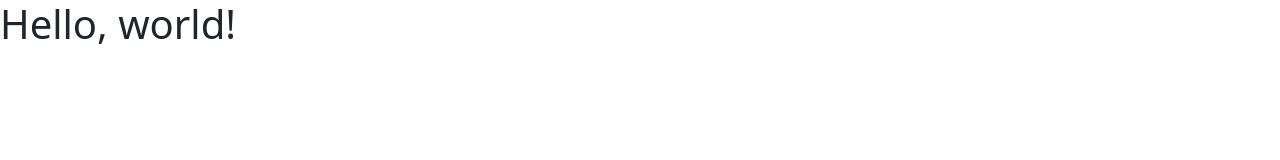
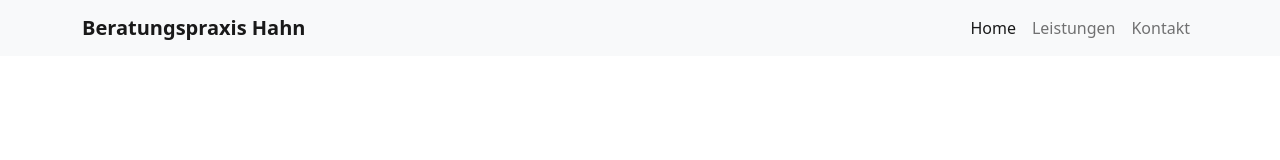
Before and after one commit to FredsDevEnv/Beratungspraxis-Hahn, a plain HTML site: page index.html in a window 1280 px wide. Drawn offline with nearby package versions, Linux system fonts and the light colour scheme.

Commit message:
finalize navbar

```diff
--- a/index.html
+++ b/index.html
@@ -1,5 +1,5 @@
 <!doctype html>
-<html lang="en">
+<html lang="de">
   <head>
     <!-- Required meta tags -->
     <meta charset="utf-8">
@@ -8,12 +8,39 @@
     <!-- Bootstrap CSS -->
     <link href="https://cdn.jsdelivr.net/npm/bootstrap@5.1.3/dist/css/bootstrap.min.css" rel="stylesheet" integrity="sha384-1BmE4kWBq78iYhFldvKuhfTAU6auU8tT94WrHftjDbrCEXSU1oBoqyl2QvZ6jIW3" crossorigin="anonymous">
 
-    <title>Hello, world!</title>
+    <!-- Custom CSS -->
+    <link rel="stylesheet" href="style.css">
+
+    <!-- Title-->
+    <title>Beratungspraxis Hahn</title>
+
   </head>
   <body>
-    <h1>Hello, world!</h1>
 
-    <!-- Option 1: Bootstrap Bundle with Popper -->
+    <!-- Naviagtion Bar-->
+    <nav class="navbar navbar-expand-lg navbar-light bg-light">
+      <div class="container">
+        <a class="navbar-brand fw-bold" href="#">Beratungspraxis Hahn</a>
+        <button class="navbar-toggler" type="button" data-bs-toggle="collapse" data-bs-target="#navbarSupportedContent" aria-controls="navbarSupportedContent" aria-expanded="false" aria-label="Toggle navigation">
+          <span class="navbar-toggler-icon"></span>
+        </button>
+        <div class="collapse navbar-collapse" id="navbarSupportedContent">
+          <ul class="navbar-nav ms-auto mb-2 mb-lg-0">
+            <li class="nav-item">
+              <a class="nav-link active" aria-current="page" href="#">Home</a>
+            </li>
+            <li class="nav-item">
+              <a class="nav-link" href="#services">Leistungen</a>
+            </li>
+            <li class="nav-item">
+              <a class="nav-link" href="#contact">Kontakt</a>
+            </li>
+          </ul>
+        </div>
+      </div>
+    </nav>
+
+    <!-- Bootstrap Bundle with Popper -->
     <script src="https://cdn.jsdelivr.net/npm/bootstrap@5.1.3/dist/js/bootstrap.bundle.min.js" integrity="sha384-ka7Sk0Gln4gmtz2MlQnikT1wXgYsOg+OMhuP+IlRH9sENBO0LRn5q+8nbTov4+1p" crossorigin="anonymous"></script>
 
   </body>
--- /dev/null
+++ b/style.css
@@ -0,0 +1,12 @@
+body {
+    font-size: medium;
+}
+
+.nav-link{
+    cursor: pointer;
+}
+
+.nav-link:active,
+.nav-link:hover{
+    color: red !important;
+}
```
